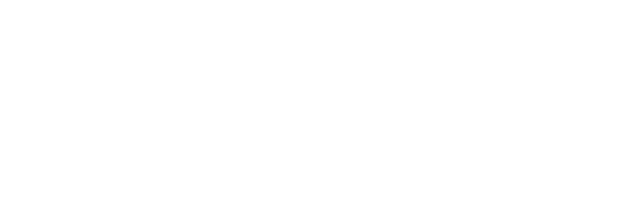
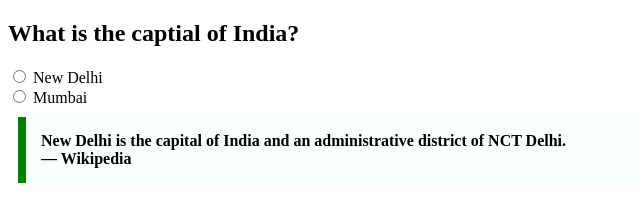
Before and after one commit to acciojob/trivia-Shubhamsharma2002, a website: page main.html in a window 1280 px wide. Shown: the whole page, without its empty margins (0-640 px from the left). Drawn offline with Linux system fonts and the light colour scheme.

Commit message:
created a submission

```diff
--- a/main.html
+++ b/main.html
@@ -1,16 +1,35 @@
 <!DOCTYPE html>
+<html>
+<head>
+    <title>Trivia Quiz</title>
+</head>
+<body>
 
-<html>
+    <!-- Question -->
+    <h2>What is the captial of India?</h2>
 
-<head>
-	<link rel="stylesheet" href="styles.css">
-</head>
+    <!-- Options -->
+    <form>
+        <input type="radio" id="delhi" name="capital" value="New Delhi">
+        <label for="delhi">New Delhi</label><br>
 
-<body>
-	<!-- the entire body must be written by student -->
-    <script type="text/javascript" src="./script.js">
-</script>
+        <input type="radio" id="mumbai" name="capital" value="Mumbai">
+        <label for="mumbai">Mumbai</label>
+    </form>
+
+    <!-- Quotation -->
+    <blockquote style="
+        max-width: 600px;
+        margin: 10px;
+        padding: 15px;
+        border-left: 8px solid green;
+        background-color: #f8fffe;
+        font-weight: bold;
+    ">
+        New Delhi is the capital of India and an administrative district of NCT Delhi.
+        <br>
+        — Wikipedia
+    </blockquote>
 
 </body>
-
 </html>
```
